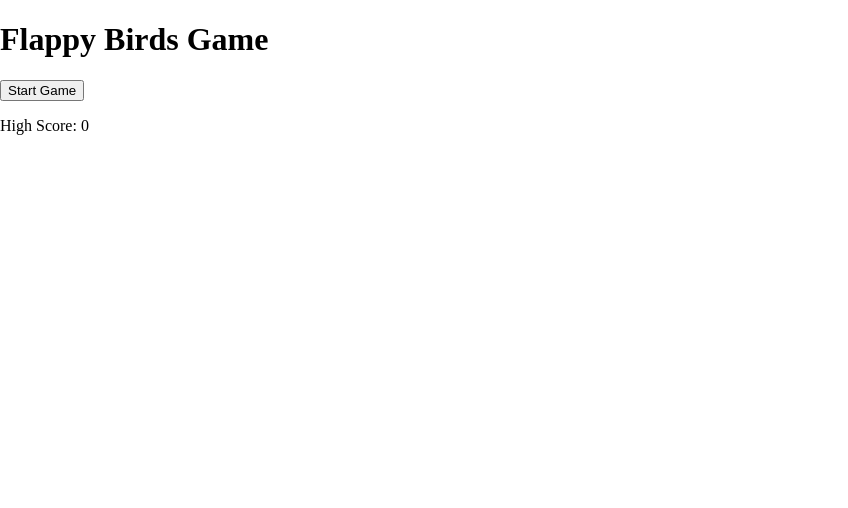
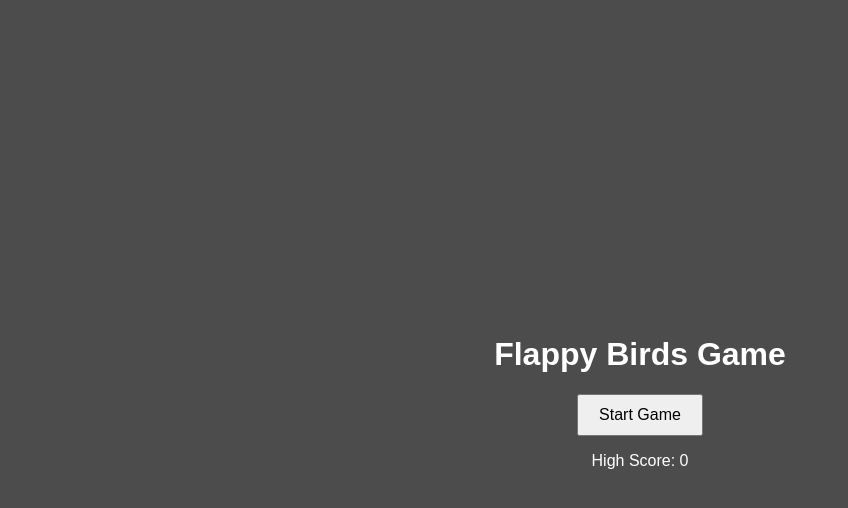
Before and after one commit to sapthesh/flappy-bird, a plain HTML site: page index.html in a window 1280 px wide. Shown: the whole page, without its empty margins (0-848 px from the left). Drawn offline with Linux system fonts and the light colour scheme.

Commit message:
Update styles.css

```diff
--- a/styles.css
+++ b/styles.css
@@ -2,13 +2,36 @@ body, html {
     margin: 0;
     padding: 0;
     overflow: hidden;
+    font-family: Arial, sans-serif;
+}
+
+#start-screen {
+    position: fixed;
+    top: 0;
+    left: 0;
+    width: 100%;
+    height: 100vh;
+    background-color: rgba(0, 0, 0, 0.7);
+    display: flex;
+    flex-direction: column;
+    justify-content: center;
+    align-items: center;
+    color: white;
+}
+
+#start-button {
+    padding: 10px 20px;
+    font-size: 16px;
+    cursor: pointer;
 }
 
 #game-container {
-    position: relative;
+    position: absolute;
+    top: 0;
+    left: 0;
     width: 100%;
-    height: 100vh; /* Full viewport height */
-    background-color: #70c5ce; /* Sky blue background */
+    height: 100vh;
+    background-color: #70c5ce;
 }
 
 #game-canvas {
```
